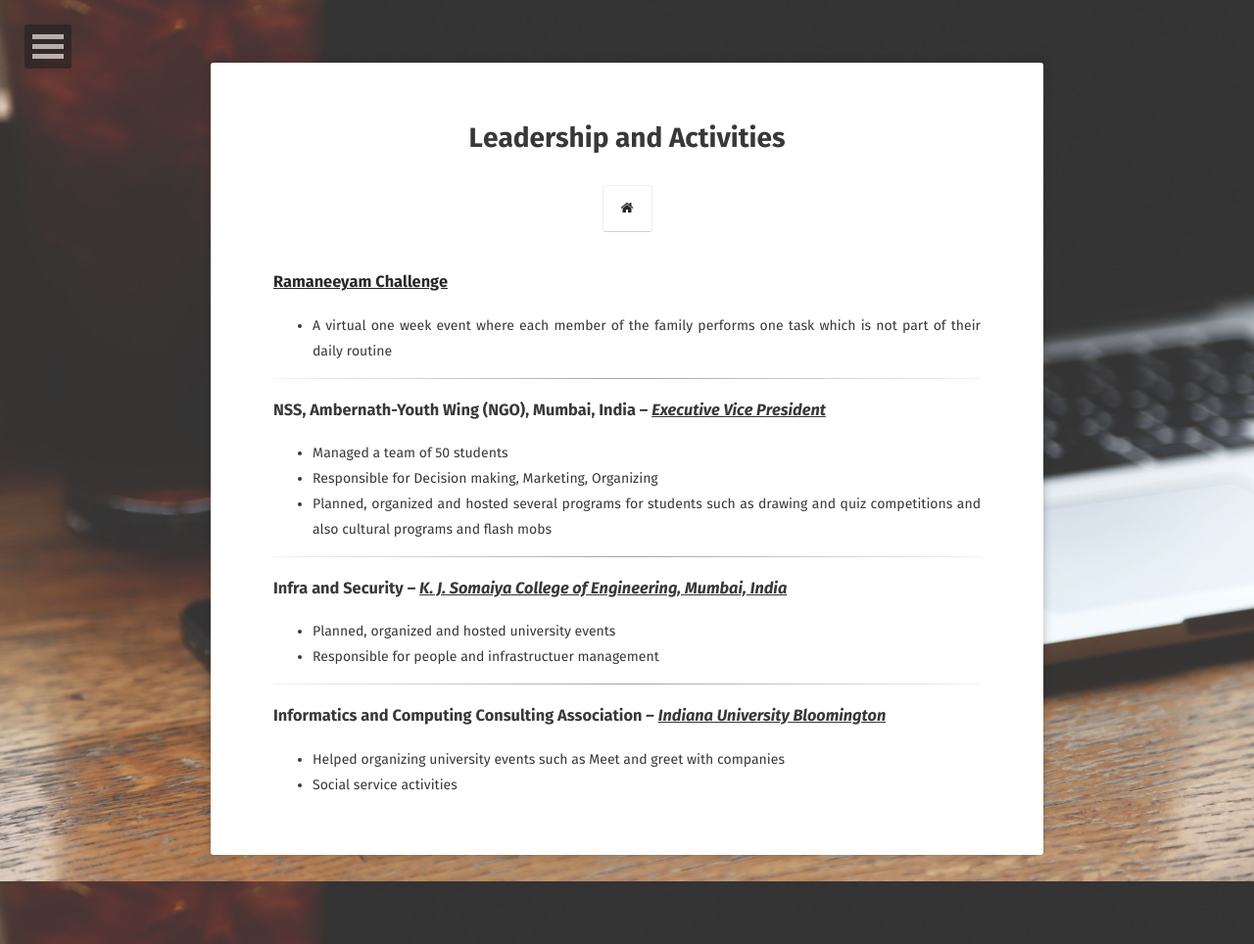
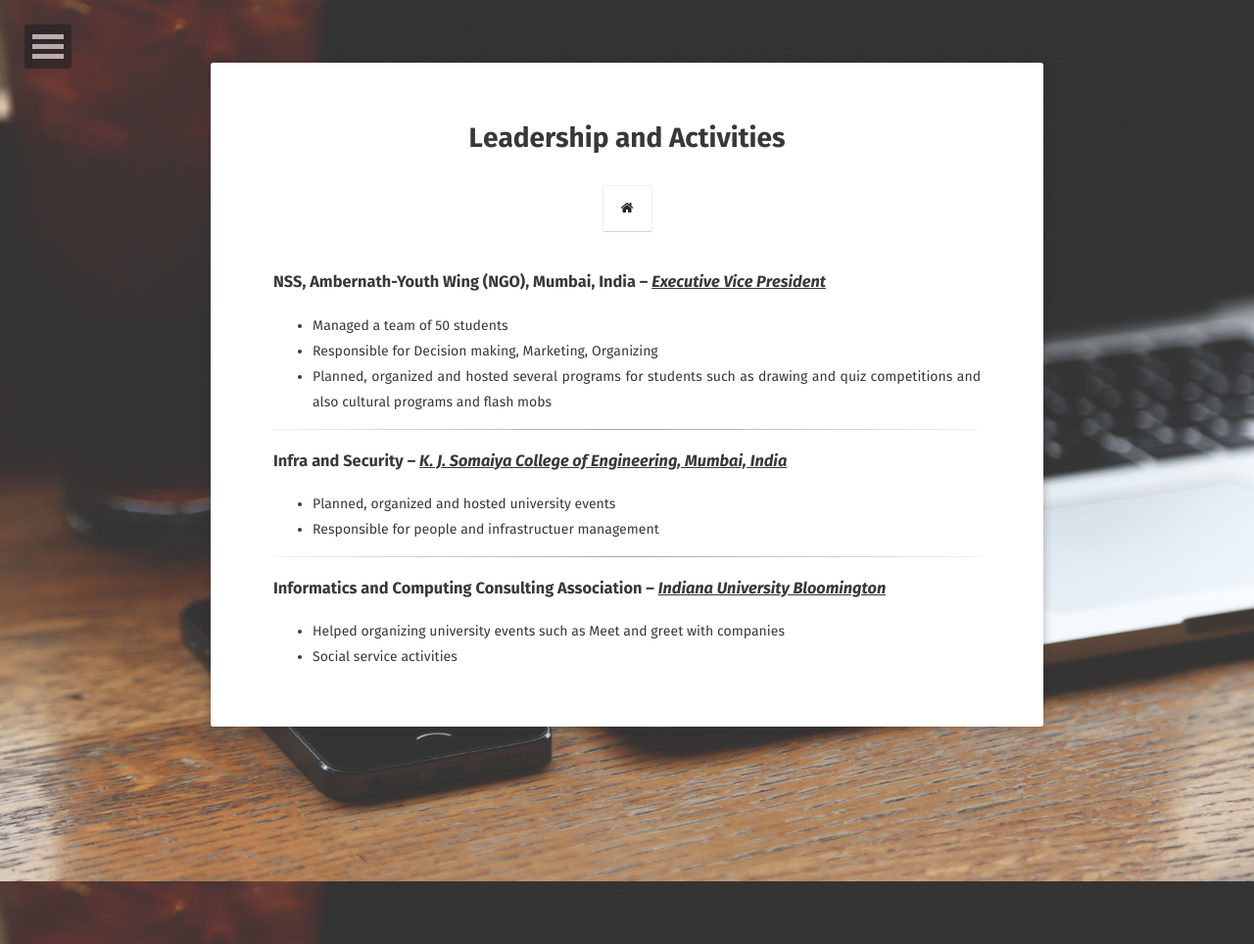
Before and after one commit to rohitnair987/rohitnair987.github.io, a Jekyll site: the page built from activities/index.md, in a window 1280 px wide. Shown: the whole page at 98% size. Built offline with Jekyll 4.4.1, drawn with Linux system fonts in a browser that asks for light colours; some web fonts are replaced.

Commit message:
removed ramaneeyam link from activities page

```diff
--- a/_layouts/activity.html
+++ b/_layouts/activity.html
@@ -24,15 +24,6 @@ layout: compress
                 </div>
 
                 <div class="activity-list">
-                    <div class="wow fadeInLeft" data-wow-duration="1.5s">
-                        <a href="{{ site.url }}/activities/ramaneeyamchallenge">
-                            <h3>Ramaneeyam Challenge</h3>
-                        </a>
-                        <ul>
-                            <li>A virtual one week event where each member of the family performs one task which is not part of their daily routine</li>
-                        </ul>
-                    </div>
-                    <hr />
                     <div class="wow fadeInLeft" data-wow-duration="1.5s">
                         <h3>
                             NSS, Ambernath-Youth Wing (NGO), Mumbai, India – <u><i>Executive Vice President</i></u>
```
